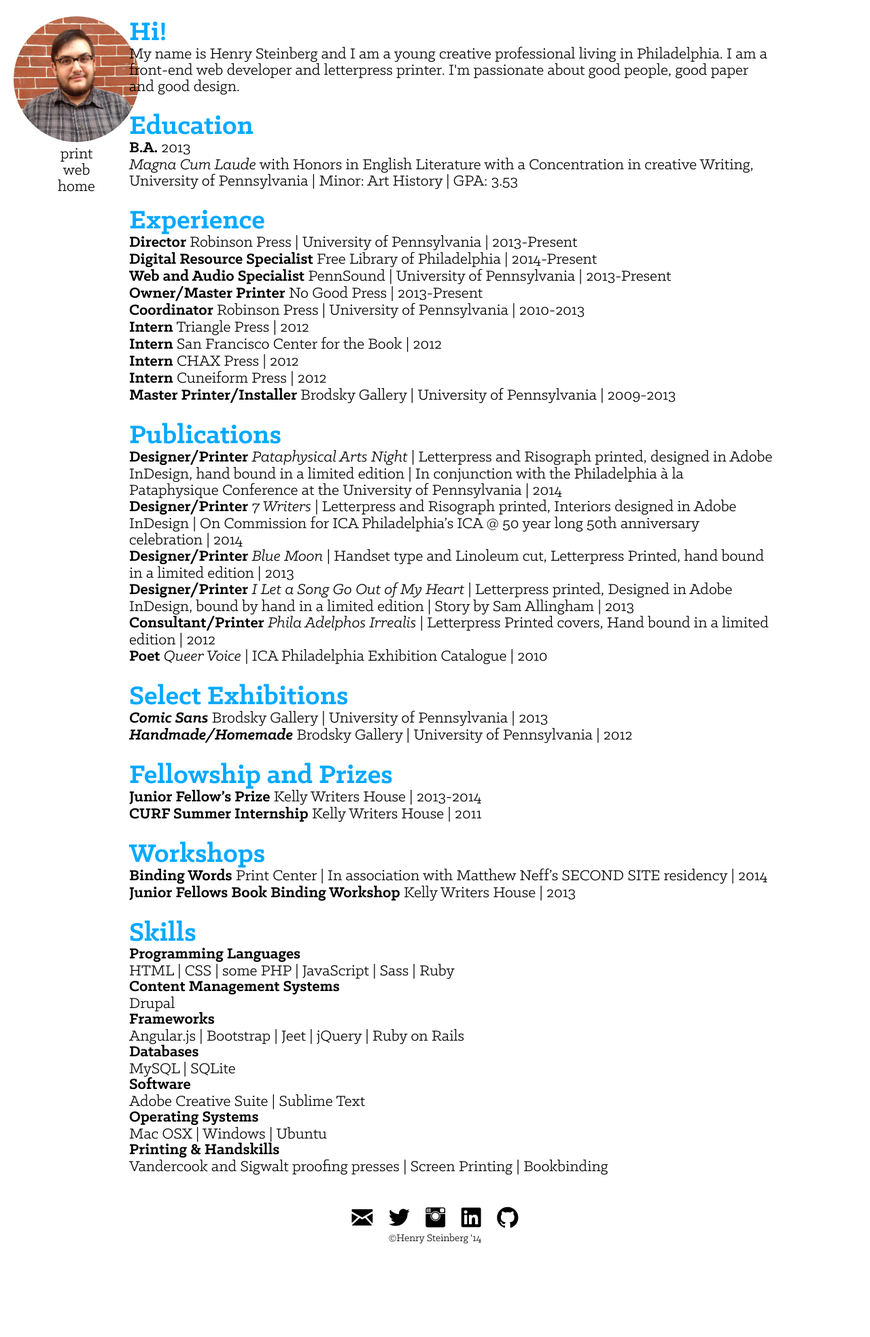
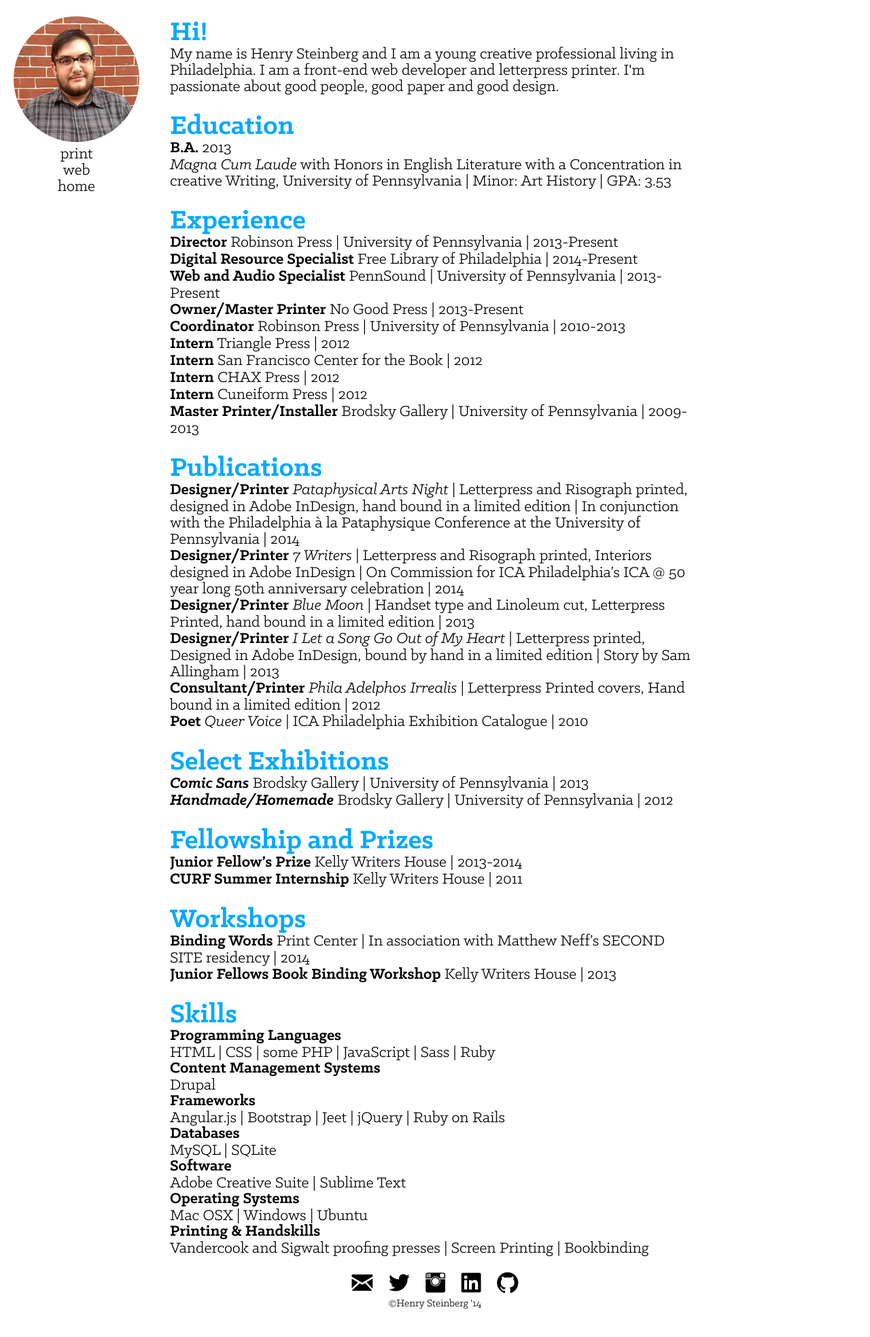
Before and after one commit to steinbergh/steinbergh.github.io, a PHP site: page /about.php in a window 1280 px wide. Shown: the whole page at 68% size. Before the commit the page ends 1830 px from the top, so only its background shows below. Run offline with PHP 8.4, Linux system fonts and the light colour scheme.

Commit message:
fixed about page fixed position bug

```diff
--- a/includes/footer.php
+++ b/includes/footer.php
@@ -1,5 +1,4 @@
 
-	</div>
 		<footer>
 			<a href="mailto:henryjosephsteinberg@gmail.com" target="blank"><i class="fi-mail social"></i></a>
 			<a href="https://twitter.com/swarshbucklin" target="blank"><i class="fi-social-twitter social"></i></a>
--- a/includes/header.php
+++ b/includes/header.php
@@ -16,4 +16,3 @@
   </head>
 
   <body>
-    <div id="page">
--- a/index.php
+++ b/index.php
@@ -1,4 +1,6 @@
-<?php include ('includes/header.php'); ?>
+<?php require ('includes/header.php'); ?>
+  <div id="page">
+
     <header>
       <h1><a href="index.php">HENRY STEINBERG</a></h1>
        <!--Start Main Nav-->
@@ -18,4 +20,5 @@
       <a href="mailto:henryjosephsteinberg@gmail.com" target="blank"><div class="quarter-width" id="K"><span id="at-symbol">@</span></div></a>
     </div>
     <!--END Main Content-->
+  </div>
 <?php include ('includes/footer.php'); ?>
--- a/press.php
+++ b/press.php
@@ -1,4 +1,5 @@
 <?php include ('includes/header.php'); ?>
+	<div id="page">
 		<header>
 			<h1>Robinson Press</h1>
 			<nav class="main-nav">
@@ -21,4 +22,5 @@
 				<img class="lazy" data-original="images/robinson-press/20140428_A%20sense%20of%20self_Rae%20Armantrout.jpg"><br/>
 		  </div>
 		</div>
+	</div>
 <?php include('includes/footer.php');?>
--- a/sass/screen.scss
+++ b/sass/screen.scss
@@ -74,8 +74,9 @@
 }
 
 #page {
-	@include center(75%);
   max-width: 1000px;
+  margin: 0 auto;
+  width: 100%;
 	@include breakpoint($breakpoint-small-width){
  		@include center(90%);
  }
@@ -223,38 +224,47 @@
 /**
 *Resume Styles
 */
-
+#about-page{
+  margin: 0 250px;
+  max-width: 1000px;
+  @include breakpoint($breakpoint-medium-width){
+    @include center(90%);
+  }
+}
 
 #resume-alpha {
-	margin-left: 50px;
+  position: relative;
+  @include box-sizing(border-box);
 		@include breakpoint($breakpoint-small-width){
 			clear: both;
-			margin-left: 20px;
 	}
 }
 
 #nav-wrapper {
+  @include box-sizing(border-box);
+  float: left;
 	@include breakpoint($breakpoint-medium-width){
 		@include center(50%);
-		padding: 0 auto;
+    padding-left: auto;
 	}
 }
 
 #resume-nav {
-	@iclude box-sizing(border-box);
-	position: fixed;
+  position: fixed;
+  height: 100%;
 	left: 20px;
 	font-size: 24px;
 	font-family: klinic;
 	text-align: center;
 	float: left;
 	img {
-		border-radius: 999px;
+		border-radius: 100%;
 		width: 185px;
 		height: 185px;
 	}
 	@include breakpoint($breakpoint-medium-width){
-		position:relative;
+		position: static;
+    margin: 0 auto;
 		ul {
 			clear: both;
 			li{
@@ -264,12 +274,13 @@
 			}
 		}
 		img {
+      padding-top: 20px;
 		}
 	}
 }
 
 .resume {
-	@iclude box-sizing(border-box);
+	@include box-sizing(border-box);
 	font-family: Klinic;
 	font-size: 24px;
 	margin: 24px 0;
--- a/stylesheets/screen.css
+++ b/stylesheets/screen.css
@@ -156,23 +156,9 @@
 }
 
 #page {
-  *zoom: 1;
-  width: auto;
-  max-width: 75%;
-  float: none;
-  display: block;
-  margin-right: auto;
-  margin-left: auto;
-  padding-left: 0;
-  padding-right: 0;
   max-width: 1000px;
-}
-#page:before, #page:after {
-  content: '';
-  display: table;
-}
-#page:after {
-  clear: both;
+  margin: 0 auto;
+  width: 100%;
 }
 @media (max-width: 600px) {
   #page {
@@ -524,16 +510,49 @@
 /**
 *Resume Styles
 */
+#about-page {
+  margin: 0 250px;
+  max-width: 1000px;
+}
+@media (max-width: 760px) {
+  #about-page {
+    *zoom: 1;
+    width: auto;
+    max-width: 90%;
+    float: none;
+    display: block;
+    margin-right: auto;
+    margin-left: auto;
+    padding-left: 0;
+    padding-right: 0;
+  }
+  #about-page:before, #about-page:after {
+    content: '';
+    display: table;
+  }
+  #about-page:after {
+    clear: both;
+  }
+}
+
 #resume-alpha {
-  margin-left: 50px;
+  position: relative;
+  -webkit-box-sizing: border-box;
+  -moz-box-sizing: border-box;
+  box-sizing: border-box;
 }
 @media (max-width: 600px) {
   #resume-alpha {
     clear: both;
-    margin-left: 20px;
   }
 }
 
+#nav-wrapper {
+  -webkit-box-sizing: border-box;
+  -moz-box-sizing: border-box;
+  box-sizing: border-box;
+  float: left;
+}
 @media (max-width: 760px) {
   #nav-wrapper {
     *zoom: 1;
@@ -545,7 +564,7 @@
     margin-left: auto;
     padding-left: 0;
     padding-right: 0;
-    padding: 0 auto;
+    padding-left: auto;
   }
   #nav-wrapper:before, #nav-wrapper:after {
     content: '';
@@ -557,8 +576,8 @@
 }
 
 #resume-nav {
-  @iclude box-sizing(border-box);
   position: fixed;
+  height: 100%;
   left: 20px;
   font-size: 24px;
   font-family: klinic;
@@ -566,13 +585,14 @@
   float: left;
 }
 #resume-nav img {
-  border-radius: 999px;
+  border-radius: 100%;
   width: 185px;
   height: 185px;
 }
 @media (max-width: 760px) {
   #resume-nav {
-    position: relative;
+    position: static;
+    margin: 0 auto;
   }
   #resume-nav ul {
     clear: both;
@@ -582,10 +602,15 @@
     font-weight: bold;
     float: left;
   }
+  #resume-nav img {
+    padding-top: 20px;
+  }
 }
 
 .resume {
-  @iclude box-sizing(border-box);
+  -webkit-box-sizing: border-box;
+  -moz-box-sizing: border-box;
+  box-sizing: border-box;
   font-family: Klinic;
   font-size: 24px;
   margin: 24px 0;
--- a/web.php
+++ b/web.php
@@ -1,4 +1,5 @@
 <?php require('includes/header.php');?>
+	<div id="page">
 		<header>
 			<h1>Web Development</h1>
 			<nav class="main-nav">
@@ -51,4 +52,5 @@
 				<p>The capstone of our time at Dev Camp was the chance to work on a real website for a non-profit. The group I chose is the United States Social Forum which will be hosting one of its events here in Philadephia in 2015. They are a great orginization and were a pleasure to work. This is dummy created to show the representative from United States Social Fourm to get a sense of what he wanted the finished website to look like. This excecise was helpful because it allowed me to visualize what the styles would look like for the finished site. Ultimately we went in a different direction for the theme but you can still see traces of these original mockups in the finished design. For the development of the live site I took the role of front-end developer and am responsible for the theme and general design of the site.</p>
 			</div>
 		</div>
+	</div>
 <?php include('includes/footer.php');?>
```
Also changed, not shown: images/MyFace.JPG. Lines whose indentation alone changed are shown as unchanged.
